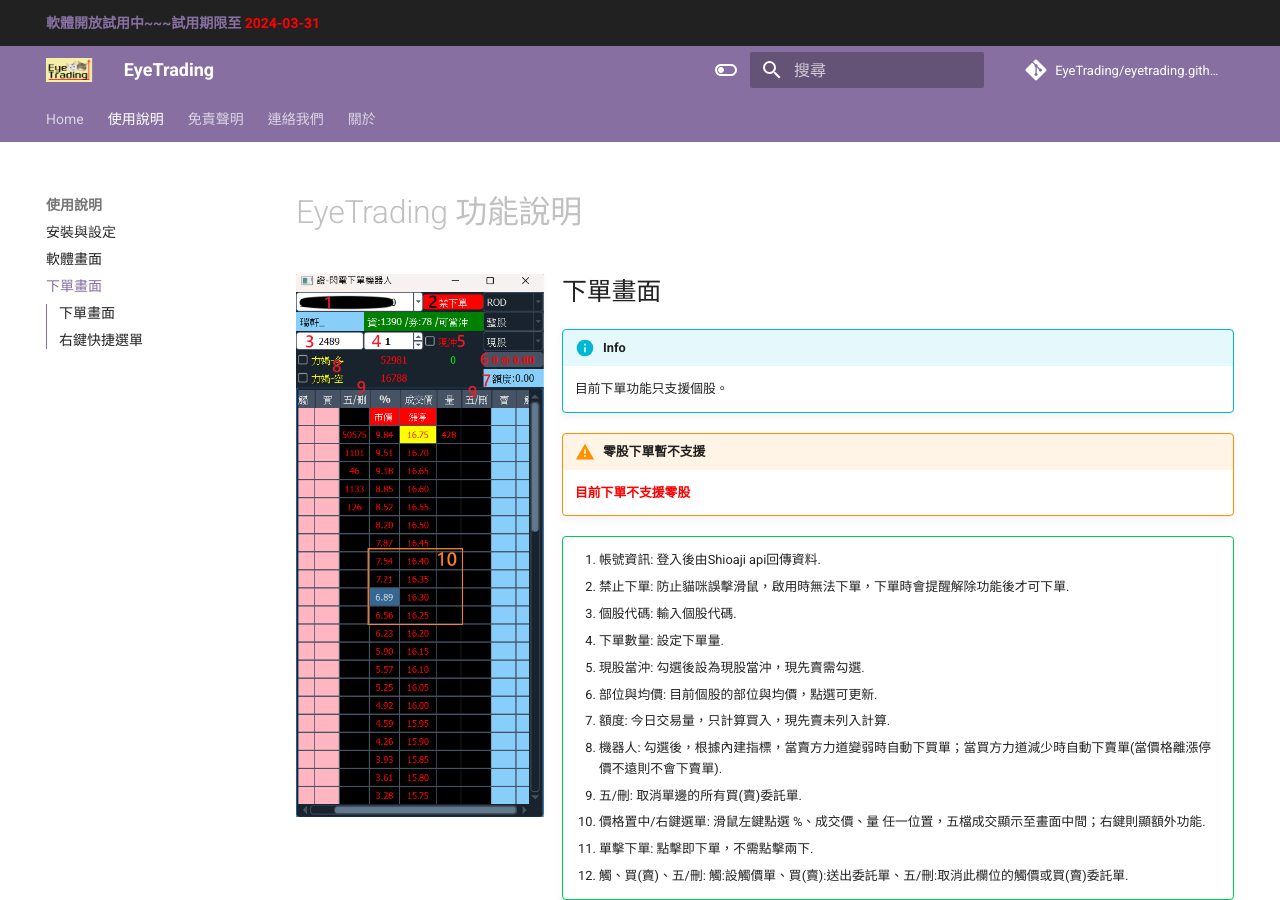
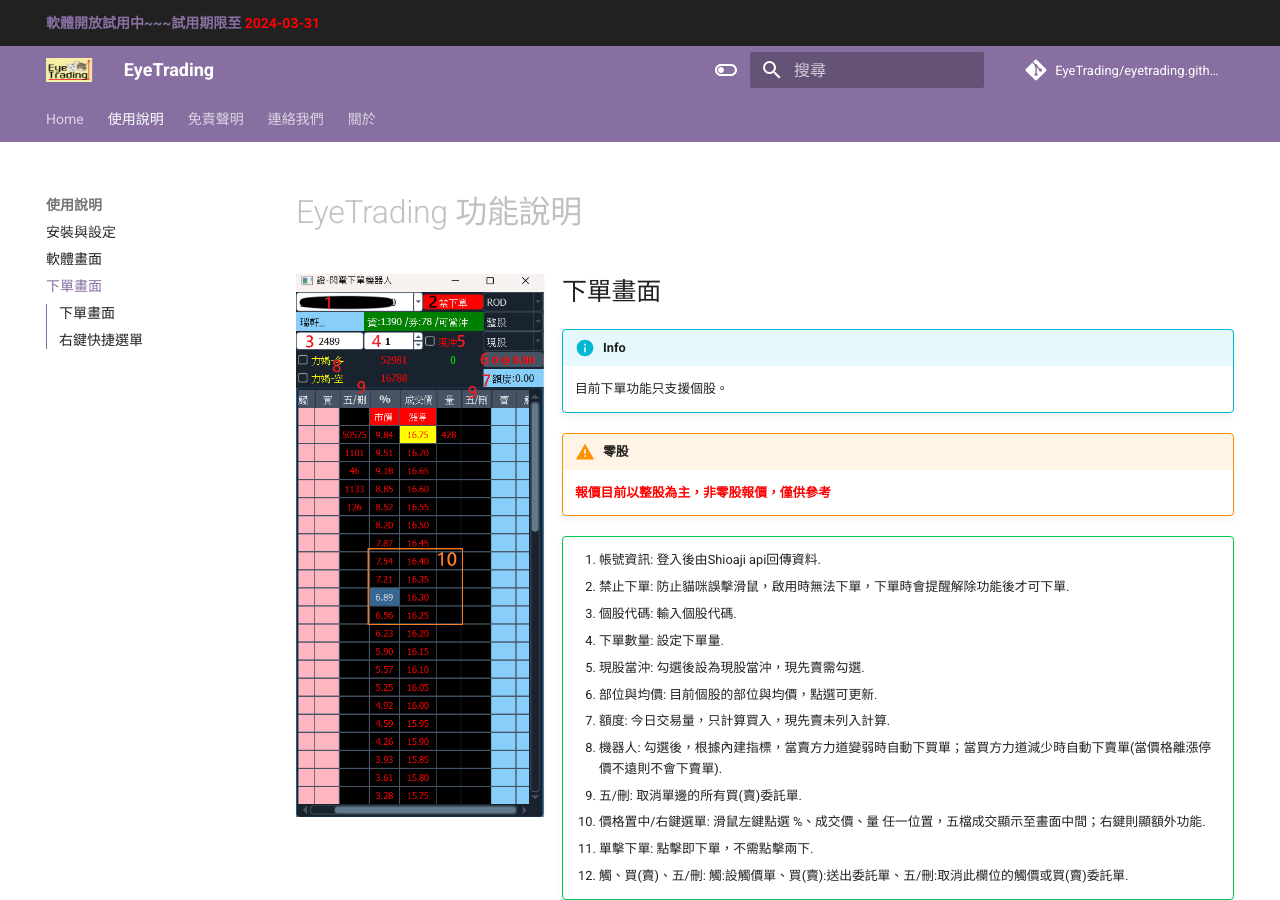
Before and after one commit to EyeTrading/eyetrading.github.io, an MkDocs documentation site: the page built from docs/guides/screen_flashbot.md, in a window 1280 px wide and 900 px high. Built offline with MkDocs 1.6.1 and Material for MkDocs 9.7.7, drawn with Linux system fonts in a browser that asks for light colours; comment, search, counter and statistics services are not loaded.

Commit message:
Update screen_flashbot.md

```diff
--- a/docs/guides/screen_flashbot.md
+++ b/docs/guides/screen_flashbot.md
@@ -8,8 +8,8 @@
 !!! info
     目前下單功能只支援個股。
 
-!!! warning "零股下單暫不支援"
-    <span style="font-weight:bold;color:red;">目前下單不支援零股</span>
+!!! warning "零股"
+    <span style="font-weight:bold;color:red;"> 報價目前以整股為主，非零股報價，僅供參考</span>
 
 !!! success ""
 
```
